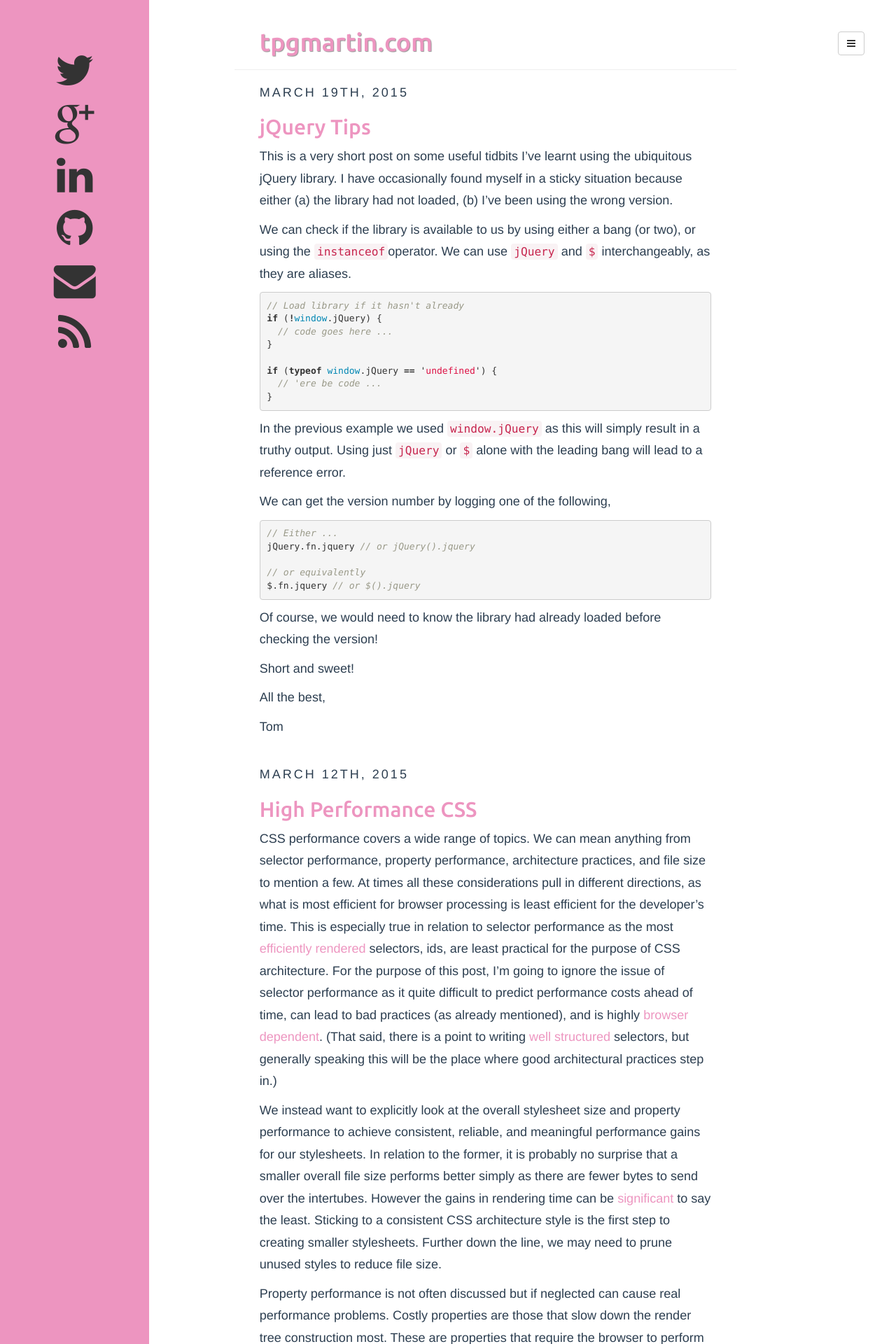
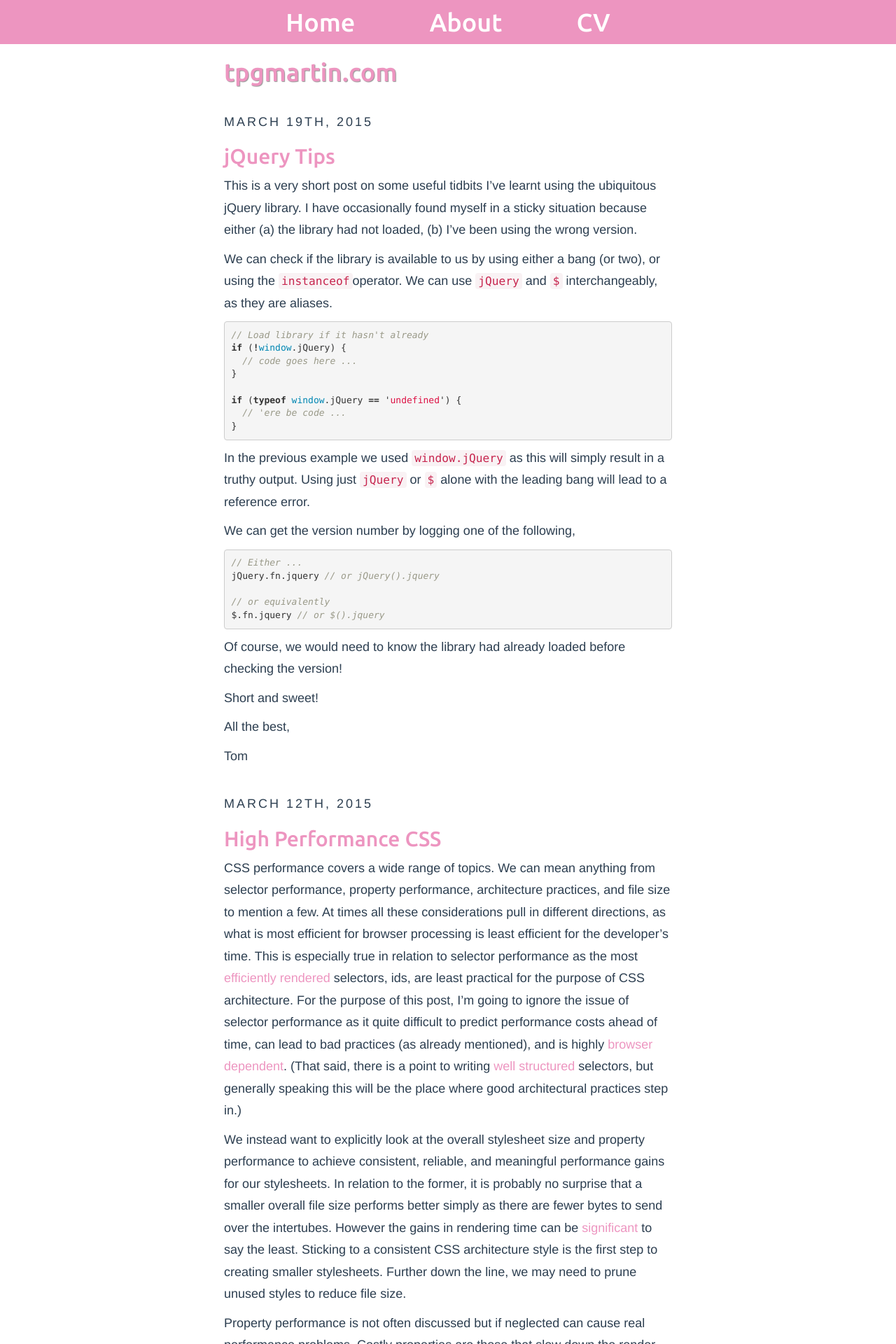
Before and after one commit to tpgmartin/tpgmartin.github.io, a Jekyll site: the page built from index.html, in a window 1280 px wide. Shown: the top 1920 px of the page at 70% size. Built offline with Jekyll 4.4.1, drawn with Linux system fonts in a browser that asks for light colours; the list of posts is cut into pages by our own code; comment, search, counter and statistics services are not loaded.

Commit message:
Update header style for large viewports, remove unused js

```diff
--- a/_includes/default.html
+++ b/_includes/default.html
@@ -39,6 +39,9 @@
 </head>
 
 <body>
+	<!-- Default header -->
+	{% include header.html %}
+
 	<nav class="navbar navbar-default visible-xs" role="navigation">
 		<!-- Brand and toggle get grouped for better mobile display -->
 		<div class="navbar-header">
@@ -79,25 +82,7 @@
 		</div><!-- /.navbar-collapse -->
 	</nav>
 
-	<!-- nav-menu-dropdown -->
-	<div class="btn-group hidden-xs" id="nav-menu">
-		<button type="button" class="btn btn-default dropdown-toggle" data-toggle="dropdown">
-			<i class="fa fa-bars"></i>
-		</button>
-		<ul class="dropdown-menu" role="menu">
-			<li><a href="{{ site.BASE_PATH}}/"><i class="fa fa-home"></i>Home</a></li>
-			<li><a href="{{ site.BASE_PATH}}/{{ site.about_path }}"><i class="fa fa-user"></i>About</a></li>
-			<li><a href="{{ site.BASE_PATH}}/{{ site.cv_path }}"><i class="fa fa-file-text"></i>CV</a></li>
-			<li class="divider"></li>
-			<li><a href="#"><i class="fa fa-arrow-up"></i>Top of Page</a></li>
-		</ul>
-	</div>
-
-	<div class="col-sm-2 sidebar hidden-xs">
-		{% include sidebar.html %}
-	</div>
-
-	<div class="col-sm-7 col-sm-offset-3">
+	<div>
 		{{ content }}
 
 		<footer>
--- /dev/null
+++ b/_includes/header.html
@@ -0,0 +1,33 @@
+<! -- header.html -->
+  <style>
+  .header {
+    display: block;
+    text-align: center;
+    background-color: #ed95c0;
+  }
+  .header-menu {
+    list-style: none;
+    padding: 0;
+    margin: 0;
+  }
+  .header-items {
+    font-family: 'Ubuntu', sans-serif;
+    font-size: 36px;
+    display: inline-block;
+    margin: 0 4%;
+  }
+  .header-items a, .header-items a:hover, .header-items a:focus {
+    color: #fff;
+    text-decoration: none;
+  }
+  </style>
+
+  <nav class="header hidden-xs">
+    <ul class="header-menu">
+      <li class="header-items"><a href="{{ site.BASE_PATH}}/">Home</a></li>
+      <li class="header-items"><a href="{{ site.BASE_PATH}}/{{ site.about_path }}">About</a></li>
+      <li class="header-items"><a href="{{ site.BASE_PATH}}/{{ site.cv_path }}">CV</a></li>
+    </ul>
+  </nav>
+
+<! -- header.html end -->
--- a/assets/css/style.css
+++ b/assets/css/style.css
@@ -155,9 +155,11 @@ article .share .linkedin:hover {
 
 /* desktop first */
 .page-header {
-  padding-left: 5%;
+  padding-left: 25%;
   color: #ed95c0;
   text-shadow: 1px 1px 1px rgba(150, 150, 150, 1);
+  margin: 20px 0 20px;
+  border-bottom: none;
 }
 .page-header a {
   text-decoration: none;
@@ -188,7 +190,7 @@ article a:hover {
 }
 
 article {
-	padding: 0 5% 0;
+	padding: 0 25% 0;
 }
 
 article.home div a, article.home pre a { color: #ed95c0; }
--- a/assets/js/app.js
+++ /dev/null
@@ -1,6 +0,0 @@
-$( document ).ready(function() {
-
-	/* Sidebar height set */
-	$('.sidebar').css('min-height',$(document).height());
-
-});
```
